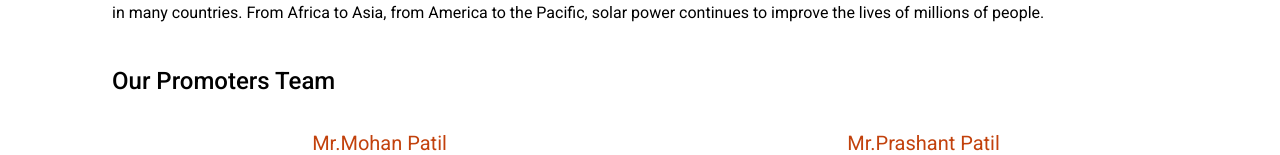
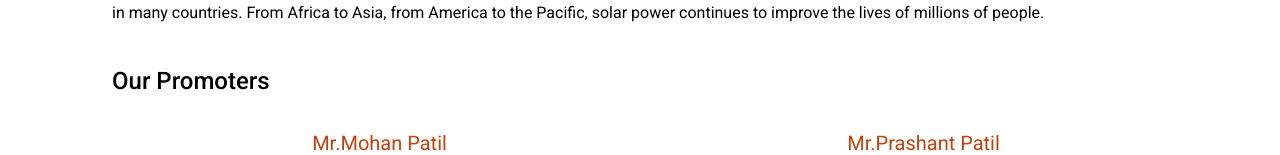
Before and after one commit to SaketLegend/solar-shop, a React (Vite) app: page /about in a window 1280 px wide. Shown: the part 579-734 px from the top of the page. Built offline with nearby package versions, Linux system fonts and the light colour scheme.

Commit message:
promoters

```diff
--- a/src/components/About/About.jsx
+++ b/src/components/About/About.jsx
@@ -18,7 +18,7 @@ const About = () => {
         <p className='mt-4'>Energy Equipment & Engg is Authorized Dealer of Supreme Solar, Sunstrom Solar and other Reputed – MNRE approved manufacturers for state of South Maharashtra, deals in solar water Heating Systems for Industrial as well as Domestic Applications and Solar Photovoltaic Systems such as Solar Home light systems, Solar Power packs, Solar Grid Tie systems and many more.</p>
         <p className='mt-4'>Where no grid system is in place, it is most likely that power will be provided to communities through local energy generation systems rather than installing the grid systems of the past. Over the past 20 years, solar has proven itself time and time again in meeting the needs of such rural communities in many countries. From Africa to Asia, from America to the Pacific, solar power continues to improve the lives of millions of people.</p>
         <div className='mt-10'>
-            <p className='text-2xl xs:text-xl font-medium'>Our Promoters Team</p>
+            <p className='text-2xl xs:text-xl font-medium'>Our Promoters</p>
             <div className='flex flex-row justify-around mt-8'>
                 <p className='text-xl text-orange-700 font-normal xs:text-md xs:pl-1'>Mr.Mohan Patil</p>
                 <p className='text-xl text-orange-700 font-normal xs:text-md'>Mr.Prashant Patil</p>
```
